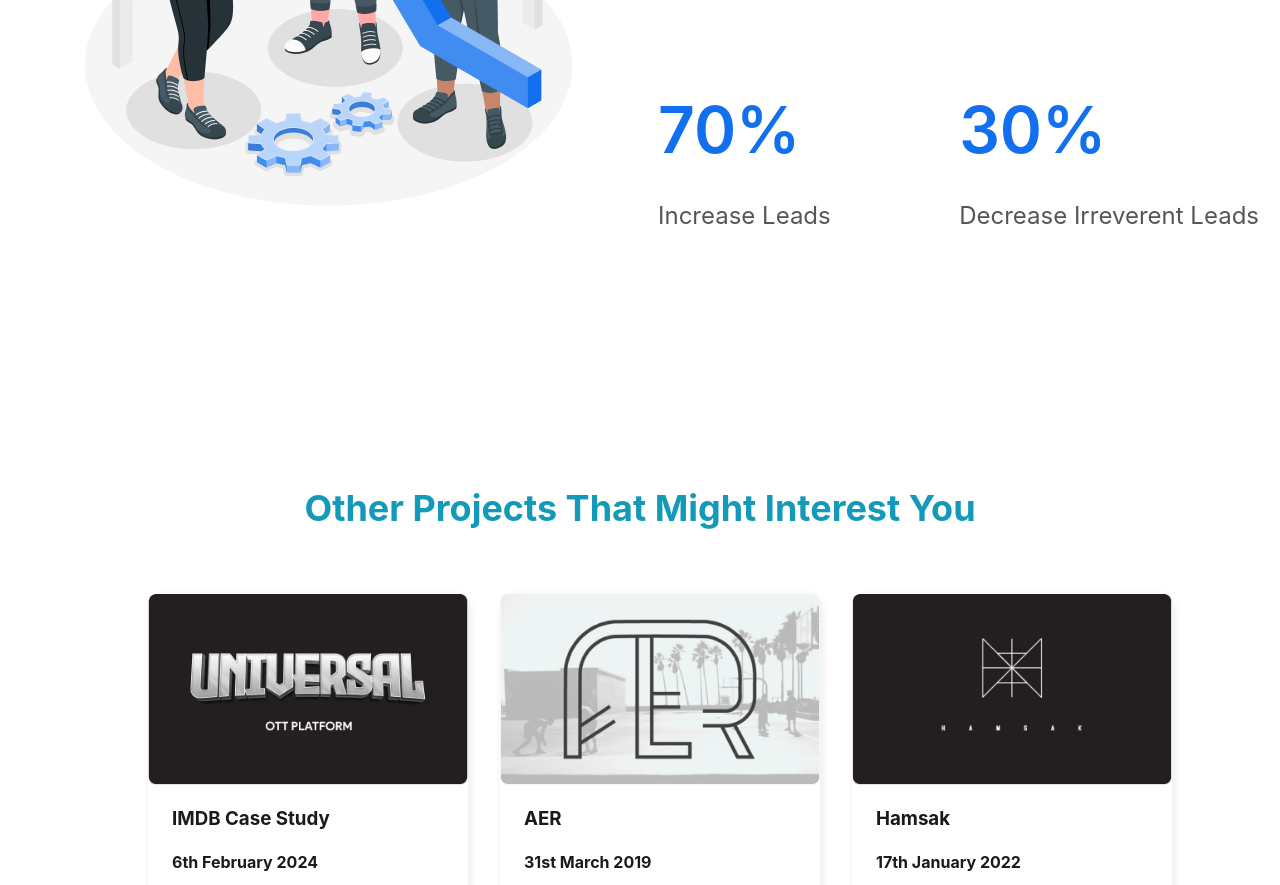
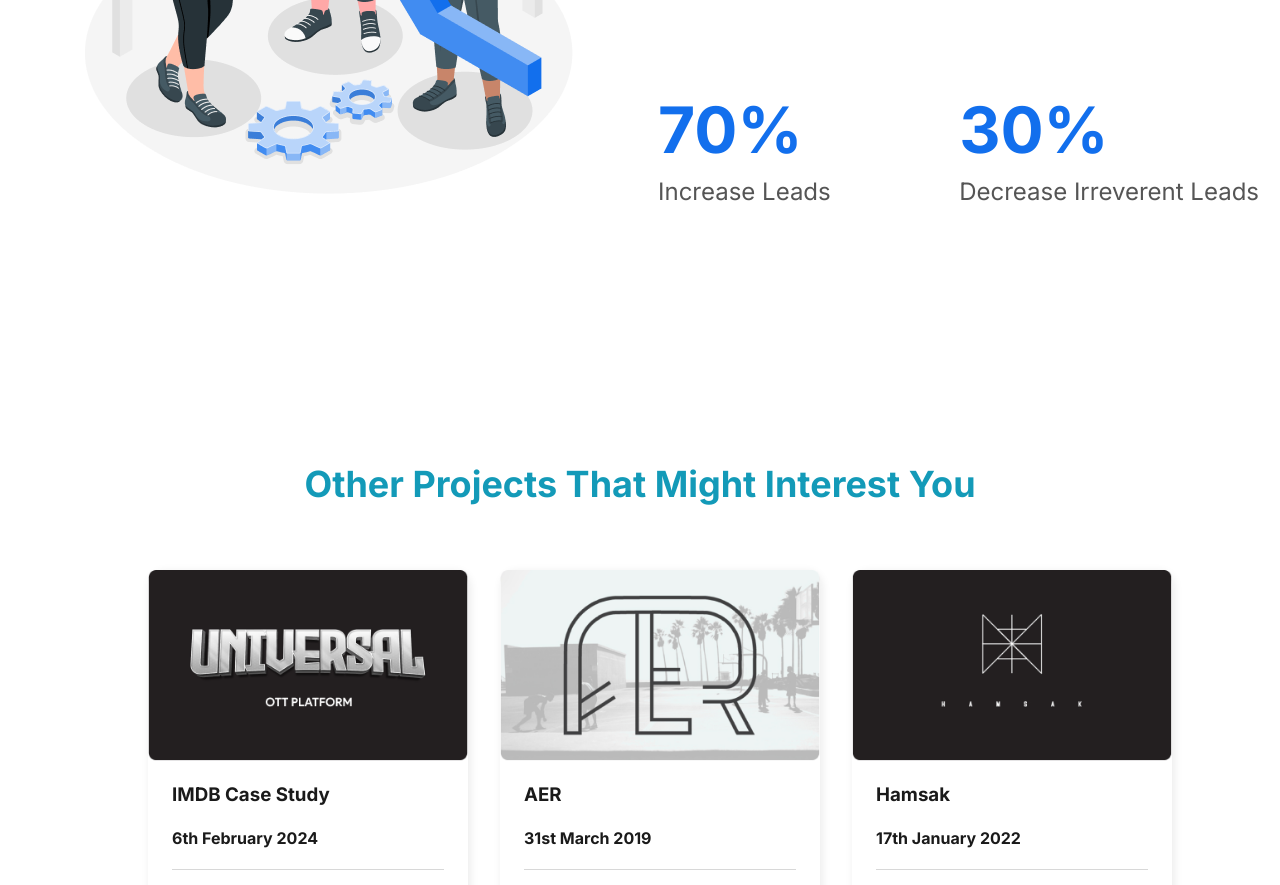
Before and after one commit to suyogrhm/kriPortfolio, a plain HTML site: page src/projects/adTech.html in a window 1280 px wide. Shown: the part 5349-6234 px from the top of the page. Drawn offline with Linux system fonts and the light colour scheme.

Commit message:
fontfamilt added

```diff
--- a/src/css/style.css
+++ b/src/css/style.css
@@ -1,3 +1,4 @@
+@import url('https://fonts.googleapis.com/css2?family=Inter:wght@100..900&display=swap');
 *,
 *::before,
 *::after {
@@ -610,7 +611,7 @@ section {
 
 .percent-box .percent-number {
     font-size: 64px;
-    font-weight: 600;
+    font-weight: 700;
     color: #126FED;
     margin-bottom: 0;
 }
@@ -836,3 +837,6 @@ section {
         width: auto;
     }
 }
+p.percent-text {
+    margin-top: 0;
+}
```
